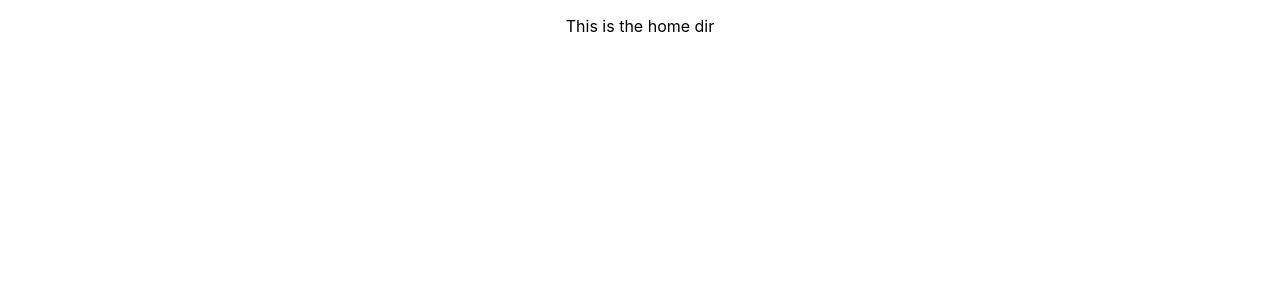
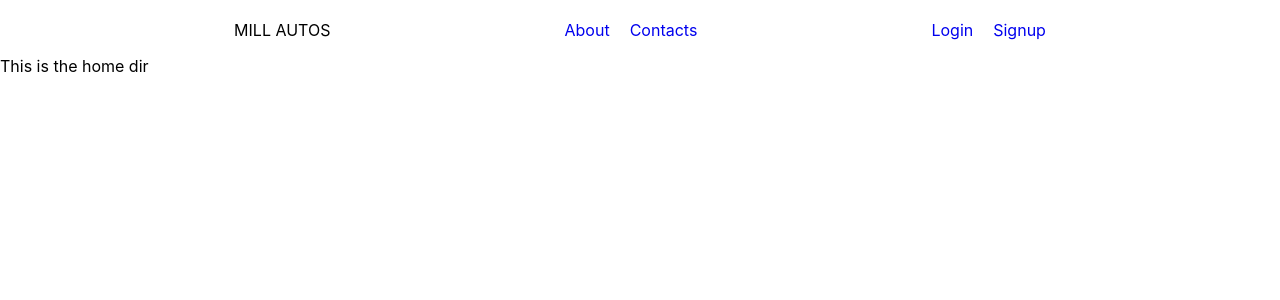
Before and after one commit to Leewell-Muchiri/mill-autos, a React (Create React App) app: page / in a window 1280 px wide. Shown: the top 300 px of the page. Built offline with nearby package versions, Linux system fonts and the light colour scheme.

Commit message:
Added navbar

```diff
--- a/src/App.css
+++ b/src/App.css
@@ -1,38 +1,20 @@
-.App {
-  text-align: center;
+/* Global styles */
+button {
+  outline: none;
+}
+a {
+  text-decoration: none;
+}
+.right-padding {
+  padding-right: 20px;
+}
+.top-padding {
+  padding-top: 20px;
 }
 
-.App-logo {
-  height: 40vmin;
-  pointer-events: none;
+/* Nav */
+nav {
+  display: flex;
+  flex-direction: row;
+  justify-content: space-evenly;
 }
-
-@media (prefers-reduced-motion: no-preference) {
-  .App-logo {
-    animation: App-logo-spin infinite 20s linear;
-  }
-}
-
-.App-header {
-  background-color: #282c34;
-  min-height: 100vh;
-  display: flex;
-  flex-direction: column;
-  align-items: center;
-  justify-content: center;
-  font-size: calc(10px + 2vmin);
-  color: white;
-}
-
-.App-link {
-  color: #61dafb;
-}
-
-@keyframes App-logo-spin {
-  from {
-    transform: rotate(0deg);
-  }
-  to {
-    transform: rotate(360deg);
-  }
-}
--- a/src/App.js
+++ b/src/App.js
@@ -1,10 +1,12 @@
 import logo from "./logo.svg";
 import "./App.css";
 import Home from "./components/Home";
+import Navbar from "./components/Navbar";
 
 function App() {
   return (
     <div className="App">
+      <Navbar />
       <Home />
     </div>
   );
--- /dev/null
+++ b/src/components/Navbar.js
@@ -0,0 +1,23 @@
+import { Link } from "react-router-dom";
+
+function Navbar() {
+  return (
+    <div>
+      <nav className="top-padding">
+        <logo>MILL AUTOS</logo>
+        {/* Login && signup link */}
+        <div>
+          <Link className="right-padding">About</Link>
+          <Link>Contacts</Link>
+        </div>
+        {/* Login && signup link */}
+        <div>
+          <Link className="right-padding">Login</Link>
+          <Link>Signup</Link>
+        </div>
+      </nav>
+    </div>
+  );
+}
+
+export default Navbar;
```
